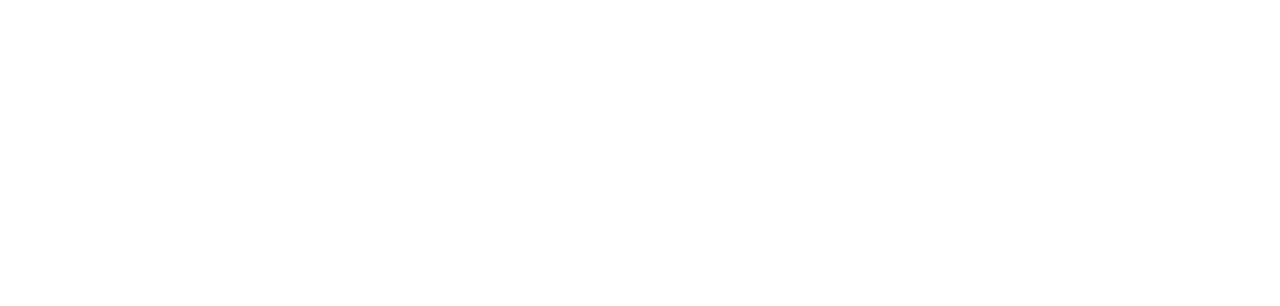
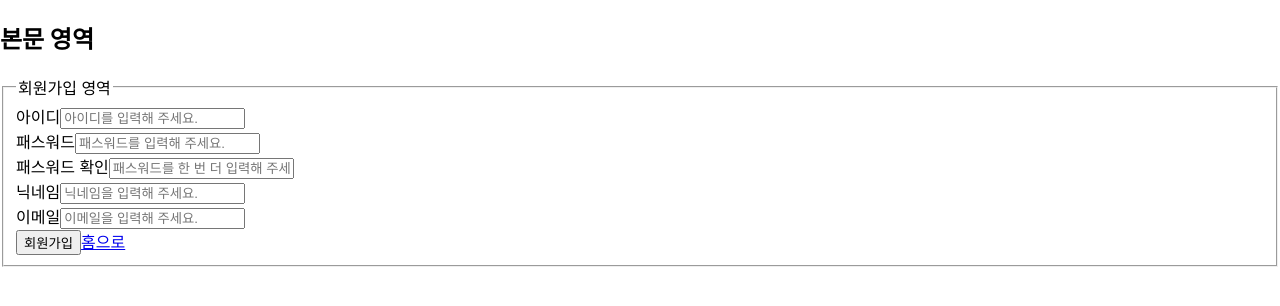
Before and after one commit to github-denver/frontend.react.market, a React (Create React App) app: page /beluga/member/register in a window 1280 px wide. Before the commit this address had no page. Shown: the top 306 px of the page. Built offline with nearby package versions, Linux system fonts and the light colour scheme.

Commit message:
no message

```diff
--- a/package.json
+++ b/package.json
@@ -46,6 +46,7 @@
   },
   "proxy": "http://localhost:4000",
   "devDependencies": {
+    "@babel/plugin-proposal-private-property-in-object": "^7.21.11",
     "@craco/craco": "^7.1.0"
   }
 }
--- a/src/App.js
+++ b/src/App.js
@@ -1,15 +1,17 @@
 import React from "react";
 import { Route, Routes } from "react-router-dom";
 import "@/App.css";
-import Main from "@/pages/Main";
-import Login from "@/pages/Login";
+import MainPage from "@/pages/Main";
+import LoginPage from "@/pages/Login";
+import RegisterPage from "@/pages/Register";
 
 function App() {
   return (
     <div className="App">
       <Routes>
-        <Route index element={<Main />} />
-        <Route path="/beluga/member/login" element={<Login />} />
+        <Route index element={<MainPage />} />
+        <Route path="/beluga/member/login" element={<LoginPage />} />
+        <Route path="/beluga/member/register" element={<RegisterPage />} />
       </Routes>
     </div>
   );
--- a/src/containers/login/index.js
+++ b/src/containers/login/index.js
@@ -1,88 +1,59 @@
 import React, { useEffect, useState } from "react";
 import { shallowEqual, useDispatch, useSelector } from "react-redux";
-import PaperLoginWrapper from "@/components/paper/login";
+import FormLoginComponent from "@/components/form/login";
 import { login } from "@/modules/auth";
 import { useNavigate } from "react-router-dom";
 import { userCheck } from "@/modules/user";
 import Cookies from "js-cookie";
 import { formChangeField } from "@/modules/form";
+import { initialLoginForm } from "@/modules/form";
 
-const LoginContainer = (props) => {
-  console.group("10. const LoginContainer = (props) => { .. }");
+const LoginContainer = () => {
   const [errorMessage, setErrorMessage] = useState(null);
 
-  const { formData, accessToken, error, user } = useSelector((payload) => {
-    console.group(
-      "5, 8, 9, 11, 13, 15, 17, 18. const { form, accessToken, error } = useSelector(({ auth, user }) => { .. }, shallowEqual)"
-    );
-    const formData = payload.form;
-    console.log("formData: ", formData);
+  const { formData, accessToken, error, user } = useSelector(
+    ({ form, auth, user }) => {
+      let accessToken = null;
+      let savedUser = null;
 
-    const auth = payload.auth; // let accessToken
-    console.log("auth: ", auth);
-
-    const profile = payload.user; // let user
-    console.log("profile: ", profile);
-
-    let accessToken = null;
-    let user = null;
-
-    console.log("auth.auth?.accessToken: ", auth.auth?.accessToken);
       if (auth.auth?.accessToken) {
         accessToken = auth.auth.accessToken;
       }
 
-    console.log("profile.user?.user2: ", profile.user?.user2);
-    if (profile.user?.user2) {
-      user = profile.user.user2;
+      if (user.user?.user2) {
+        savedUser = user.user.user2;
       }
 
-    console.groupEnd();
-
       return {
-      formData: formData.login,
+        formData: form.login,
         accessToken,
         error: auth.error,
-      user,
+        user: savedUser,
       };
-  }, shallowEqual);
-  console.log("formData: ", formData);
-  console.log("accessToken: ", accessToken);
-  console.log("error: ", error);
-  console.log("user: ", user);
+    },
+    shallowEqual
+  );
 
   const dispatch = useDispatch();
   const navigate = useNavigate();
 
   const handleFieldChange = (event) => {
-    console.group("const handleFieldChange = (event) => { .. }");
-    console.log("event: ", event);
-
     const { value, name } = event.target;
-    console.log("value: ", value);
-    console.log("name: ", name);
-    console.groupEnd();
 
     dispatch(formChangeField({ form: "login", key: name, value }));
   };
 
   const handleLoginSubmit = (event) => {
-    console.group("const handleLoginSubmit = (event) => { .. }");
-    console.log("event: ", event);
-    console.groupEnd();
-
     event.preventDefault();
 
     const { id, password } = formData;
-    console.log("id: ", id);
-    console.log("password: ", password);
 
     dispatch(login({ id, password }));
   };
 
   useEffect(() => {
     console.log("로그인 양식을 초기화합니다.");
-    // dispatch();
+    dispatch(initialLoginForm());
   }, [dispatch]);
 
   useEffect(() => {
@@ -116,10 +87,9 @@ const LoginContainer = (props) => {
       }
     }
   }, [navigate, accessToken, user]);
-  console.groupEnd();
 
   return (
-    <PaperLoginWrapper
+    <FormLoginComponent
       formData={formData}
       errorMessage={errorMessage}
       onFieldChange={handleFieldChange}
--- a/src/modules/auth.js
+++ b/src/modules/auth.js
@@ -3,28 +3,23 @@ import { takeLatest } from "redux-saga/effects";
 import * as gateway from "@/library/gateway/auth";
 import createRequestSaga from "@/library/createRequestSaga";
 
-const LOGIN = "auth/login";
+const USER_REGISTER = "auth/register";
+const USER_LOGIN = "auth/login";
 
-export const login = createAction(LOGIN, (payload) => {
-  console.group(
-    "3. export const login = createAction(LOGIN, ({ id, password }) => { .. }"
-  );
-  console.log("payload.id: ", payload.id);
-  console.log("payload.password: ", payload.password);
-  console.groupEnd();
+export const register = createAction(USER_REGISTER, (payload) => {
+  console.log("payload: ", payload);
 
   return { payload };
 });
+export const login = createAction(USER_LOGIN, (payload) => ({ payload }));
 
-const loginSaga = createRequestSaga(LOGIN, gateway.login);
+const registerSaga = createRequestSaga(USER_REGISTER, gateway.register);
+const loginSaga = createRequestSaga(USER_LOGIN, gateway.login);
 
 // Main Saga
 export function* authSaga() {
-  console.group("2. export function* authSaga() { .. }");
-  console.log("LOGIN: ", LOGIN);
-  console.groupEnd();
-
-  yield takeLatest(LOGIN, loginSaga);
+  yield takeLatest(USER_REGISTER, registerSaga);
+  yield takeLatest(USER_LOGIN, loginSaga);
 }
 
 const initialState = {
@@ -44,12 +39,20 @@ const authSlice = createSlice({
         error: null,
       };
     },
+    registerSuccess: (state, action) => {
+      return {
+        ...state,
+        auth: action.payload,
+        error: null,
+      };
+    },
+    registerFailure: (state, action) => {
+      return {
+        ...state,
+        error: action.payload.response.data.message,
+      };
+    },
     loginSuccess: (state, action) => {
-      console.group("7. loginSuccess: (state, action) => { .. }");
-      console.log("state: ", JSON.stringify(state));
-      console.log("action: ", action);
-      console.groupEnd();
-
       return {
         ...state,
         auth: action.payload,
@@ -57,27 +60,10 @@ const authSlice = createSlice({
       };
     },
     loginFailure: (state, action) => {
-      console.group("7. loginFailure: (state, action) => { .. }");
-      console.log("state: ", JSON.stringify(state));
-      console.log("action: ", action);
-      console.log(
-        "action.payload.response.data.message: ",
-        action.payload.response.data.message
-      );
-      console.groupEnd();
-
       return {
         ...state,
         error: action.payload.response.data.message,
       };
-    },
-    logout: (state, action) => {
-      console.group("logout: (state, action) => { .. }");
-      console.log("state: ", JSON.stringify(state));
-      console.log("action: ", action);
-      console.groupEnd();
-
-      return {};
     },
   },
   // 외부 action 및 비동기 action
--- a/src/modules/form.js
+++ b/src/modules/form.js
@@ -1,54 +1,33 @@
 import { createAction, createSlice } from "@reduxjs/toolkit";
-import { takeLatest } from "redux-saga/effects";
-import * as gateway from "@/library/gateway/auth";
-import createRequestSaga from "@/library/createRequestSaga";
 
 const CHANGE_FIELD = "form/changeField";
-const INITIAL_LOGIN = "form/initialLogin";
-const INITIAL_REGISTER = "form/initialRegister";
+const INITIAL_LOGIN_FORM = "form/initialLoginForm";
+const INITIAL_REGISTER_FORM = "form/initialRegisterForm";
 
-export const formChangeField = createAction(CHANGE_FIELD, (payload) => {
-  console.group(
-    "3. export const formChangeField = createAction(CHANGE_FIELD, (payload) => { .. }"
-  );
-  console.log("CHANGE_FIELD: ", CHANGE_FIELD);
-  console.log("payload: ", payload);
-  console.groupEnd();
-
-  return { payload };
-});
-
-export const initialLogin = createAction(INITIAL_LOGIN, (payload) => {
-  console.group(
-    "3. export const initialLogin = createAction(INITIAL_LOGIN, (payload) => { .. }"
-  );
-  console.log("payload: ", payload);
-  console.groupEnd();
-
-  return { payload };
-});
-
-export const initialRegister = createAction(INITIAL_REGISTER, (payload) => {
-  console.group(
-    "3. export const initialRegister = createAction(INITIAL_REGISTER, (payload) => { .. }"
-  );
-  console.log("payload: ", payload);
-  console.groupEnd();
-
-  return { payload };
-});
+export const formChangeField = createAction(CHANGE_FIELD, (payload) => ({
+  payload,
+}));
+export const initialLoginForm = createAction(INITIAL_LOGIN_FORM, (payload) => ({
+  payload,
+}));
+export const initialRegisterForm = createAction(
+  INITIAL_REGISTER_FORM,
+  (payload) => ({
+    payload,
+  })
+);
 
 const initialState = {
-  login: {
-    id: "",
-    password: "",
-  },
   register: {
     id: "",
     name: "",
     email: "",
     password: "",
-    confirm: "",
+    passwordConfirm: "",
+  },
+  login: {
+    id: "",
+    password: "",
   },
 };
 
@@ -58,17 +37,18 @@ const formSlice = createSlice({
   // 내부 action 및 동기 action
   reducers: {
     changeField: (state, action) => {
-      console.group("changeField: (state, action) => { .. }");
-      console.log("state: ", state);
-      console.log("action: ", action);
-
+      console.log("action.payload: ", action.payload);
       const { form, key, value } = action.payload;
-      console.log("form: ", form);
-      console.log("key: ", key);
-      console.log("value: ", value);
-      console.groupEnd();
 
       state[form][key] = value;
+    },
+    initialRegisterForm: (state) => {
+      state.register = initialState.register;
+      state.error = null;
+    },
+    initialLoginForm: (state) => {
+      state.login = initialState.login;
+      state.error = null;
     },
   },
   // 외부 action 및 비동기 action
--- a/src/modules/index.js
+++ b/src/modules/index.js
@@ -8,16 +8,16 @@ import loading from "./loading";
 
 // combineReducers를 사용해서 병합합니다.
 const rootReducer = combineReducers({
+  loading,
   form,
+  auth,
   user,
-  auth,
-  loading,
 });
 
 export function* rootSaga() {
   // yield는 비동기 작업을 처리할 때 작업 단위를 나누는 기준점 같은 것으로 보면 됩니다.
   // all 은 여러 개의 Saga를 동시에 실행시켜줍니다.
-  yield all([userSaga(), authSaga()]);
+  yield all([authSaga(), userSaga()]);
 }
 
 export default rootReducer;
--- a/src/modules/user.js
+++ b/src/modules/user.js
@@ -1,44 +1,51 @@
 import { createAction, createSlice } from "@reduxjs/toolkit";
-import { takeLatest } from "redux-saga/effects";
+import { call, takeLatest } from "redux-saga/effects";
 import * as gateway from "@/library/gateway/auth";
 import createRequestSaga from "@/library/createRequestSaga";
+import Cookies from "js-cookie";
 
-const TEMPORARY_USER = "user/temporaryUser"; // 새로 고침 이후 임시 로그인을 처리합니다.
+const SAVED_USER = "user/savedUser"; // 새로 고침 이후 임시 로그인을 처리합니다.
 
 // 회원정보를 확인합니다.
 const USER_CHECK = "user/check";
-const USER_CHECK_SUCCESS = "user/check/success";
 const USER_CHECK_FAILURE = "user/check/failure";
+const USER_LOGOUT = "user/logout";
 
-export const temporaryUser1 = createAction(TEMPORARY_USER, (payload) => {
-  console.group(
-    "3. export const temporaryUser1 = createAction(TEMPORARY_USER, (payload) => { .. }"
-  );
-  console.log("payload: ", payload);
-  console.groupEnd();
-
-  return { payload };
-});
-
-export const userCheck = createAction(USER_CHECK, (payload) => {
-  console.group(
-    "12. export const userCheck = createAction(USER_CHECK, (payload) => { .. }"
-  );
-  console.log("payload: ", payload);
-  console.groupEnd();
-
-  return { payload };
-});
+export const savedUserCheck = createAction(SAVED_USER, (payload) => ({
+  payload,
+}));
+export const userCheck = createAction(USER_CHECK, (payload) => ({ payload }));
+export const logout = createAction(USER_LOGOUT, (payload) => ({ payload }));
 
 const userCheckSaga = createRequestSaga(USER_CHECK, gateway.userCheck);
 
+function userCheckFailureSaga() {
+  try {
+    localStorage.removeItem("user");
+
+    Cookies.remove("accessToken");
+  } catch (error) {
+    console.error(error);
+  }
+}
+
+function* logoutSaga() {
+  try {
+    yield call(gateway.logout);
+
+    localStorage.removeItem("user");
+
+    Cookies.remove("accessToken");
+  } catch (error) {
+    console.error(error);
+  }
+}
+
 // Main Saga
 export function* userSaga() {
-  console.group("2. export function* userSaga() { .. }");
-  console.log("USER_CHECK: ", USER_CHECK);
-  console.groupEnd();
-
   yield takeLatest(USER_CHECK, userCheckSaga);
+  yield takeLatest(USER_CHECK_FAILURE, userCheckFailureSaga);
+  yield takeLatest(USER_LOGOUT, logoutSaga);
 }
 
 const initialState = {
@@ -51,28 +58,21 @@ const userSlice = createSlice({
   initialState,
   // 내부 action 및 동기 action
   reducers: {
-    temporaryUser: (state, action) => {
-      console.group("16. temporaryUser: (state, action) => { .. }");
-      console.log("state: ", JSON.stringify(state));
-      console.log("action: ", action);
-      console.groupEnd();
-
+    savedUser: (state, action) => {
       return {
         ...state,
         user: action.payload,
       };
     },
     checkSuccess: (state, action) => {
-      console.group("16. checkSuccess: (state, action) => { .. }");
-      console.log("state: ", JSON.stringify(state));
-      console.log("action: ", action);
-      console.groupEnd();
-
-      return {
-        ...state,
-        user: action.payload,
-        error: null,
-      };
+      state.user = action.payload;
+      state.error = null;
+    },
+    checkFailure: (state, action) => {
+      state.error = action.payload;
+    },
+    logout: (state, action) => {
+      state.user = null;
     },
   },
   // 외부 action 및 비동기 action
@@ -84,6 +84,6 @@ const userSlice = createSlice({
   },
 });
 
-export const { temporaryUser } = userSlice.actions;
+export const { savedUser } = userSlice.actions;
 
 export default userSlice.reducer;
--- a/src/pages/Login.js
+++ b/src/pages/Login.js
@@ -1,18 +1,16 @@
 import React from "react";
-// import HeaderContainer from "@/containers/common/header";
-import Hgroup from "@/components/common/hgroup";
-
+import HgroupComponent from "@/components/hgroup";
 import LoginContainer from "@/containers/login";
 
-const LoginWrapper = () => {
+const LoginPage = () => {
   return (
     <>
       <section>
-        <Hgroup attribute={{ title: "본문 영역", invisible: true }} />
+        <HgroupComponent attribute={{ title: "본문 영역", invisible: true }} />
         <LoginContainer />
       </section>
     </>
   );
 };
 
-export default LoginWrapper;
+export default LoginPage;
--- a/src/pages/Main.js
+++ b/src/pages/Main.js
@@ -1,7 +1,7 @@
 import React from "react";
-import HeaderContainer from "@/containers/common/header";
-import Hgroup from "@/components/common/hgroup";
-import Quick from "@/components/common/quick";
+import HeaderContainer from "@/containers/header";
+import HgroupComponent from "@/components/hgroup";
+import QuickComponent from "@/components/quick";
 
 // import Swiper core and required modules
 import { Navigation, Pagination, A11y } from "swiper";
@@ -10,29 +10,29 @@ import { Swiper, SwiperSlide } from "swiper/react";
 // Import Swiper styles
 import "swiper/css";
 
-const MainWrapper = (props) => {
+const MainPage = () => {
   return (
     <>
       <HeaderContainer />
 
       <section>
-        <Hgroup attribute={{ title: "본문 영역", invisible: true }} />
+        <HgroupComponent attribute={{ title: "본문 영역", invisible: true }} />
 
         <Swiper
           // install Swiper modules
           modules={[Navigation, Pagination, A11y]}
           navigation
           pagination={{ clickable: true }}
-          // onSwiper={(swiper) => console.log(swiper)}
-          // onSlideChange={() => console.log("slide change")}
+          onSwiper={(swiper) => {}}
+          onSlideChange={() => {}}
         >
           <SwiperSlide>매월 5일은 오!데이딜 인기상품 1DAY 특가</SwiperSlide>
         </Swiper>
 
-        <Quick />
+        <QuickComponent />
       </section>
       <footer>
-        <Hgroup
+        <HgroupComponent
           attribute={{ title: "회사정보 및 이용약관", invisible: true }}
         />
       </footer>
@@ -40,4 +40,4 @@ const MainWrapper = (props) => {
   );
 };
 
-export default MainWrapper;
+export default MainPage;
```
Also changed, not shown: src/index.js (+2 -8 lines), src/library/createRequestSaga.js (+3 -15 lines), src/library/gateway/auth.js (+6 -9 lines), 1 other file (tests, documents, lock files or other folders). Lines whose indentation alone changed are shown as unchanged.
